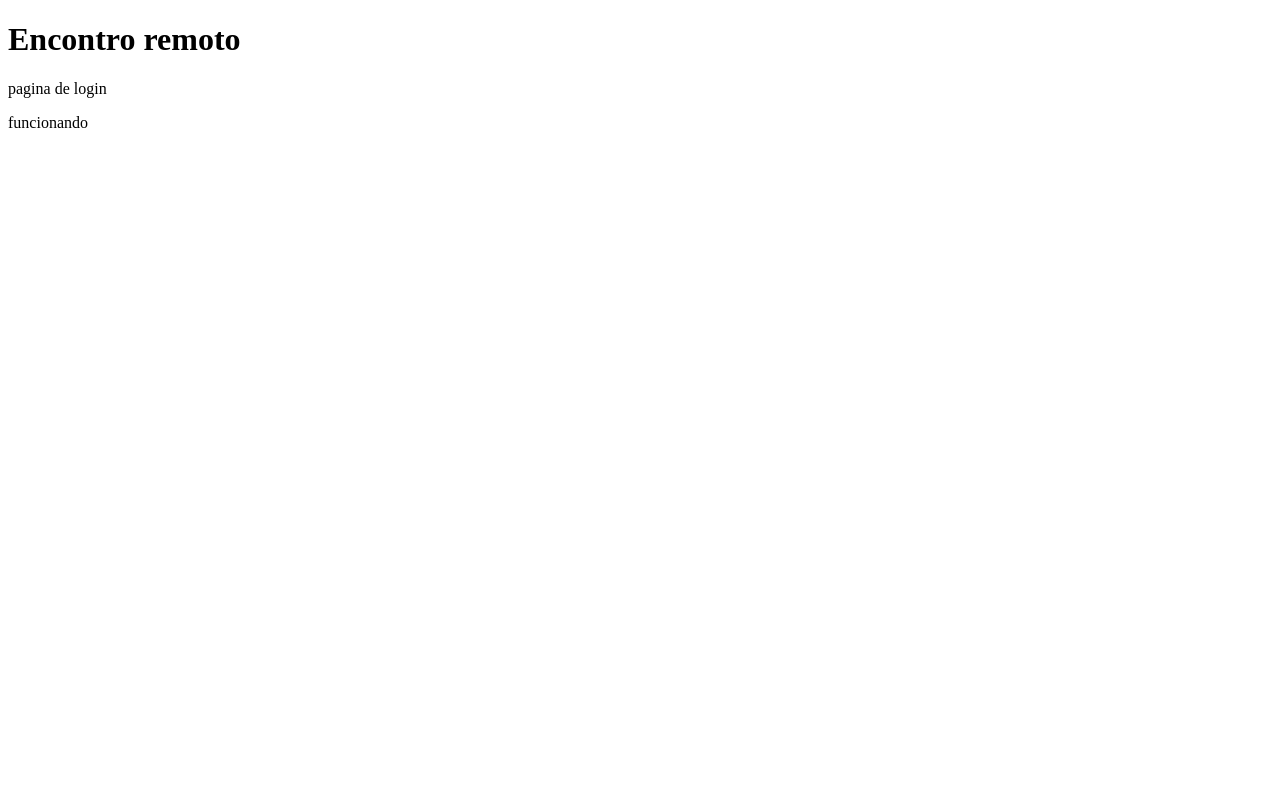
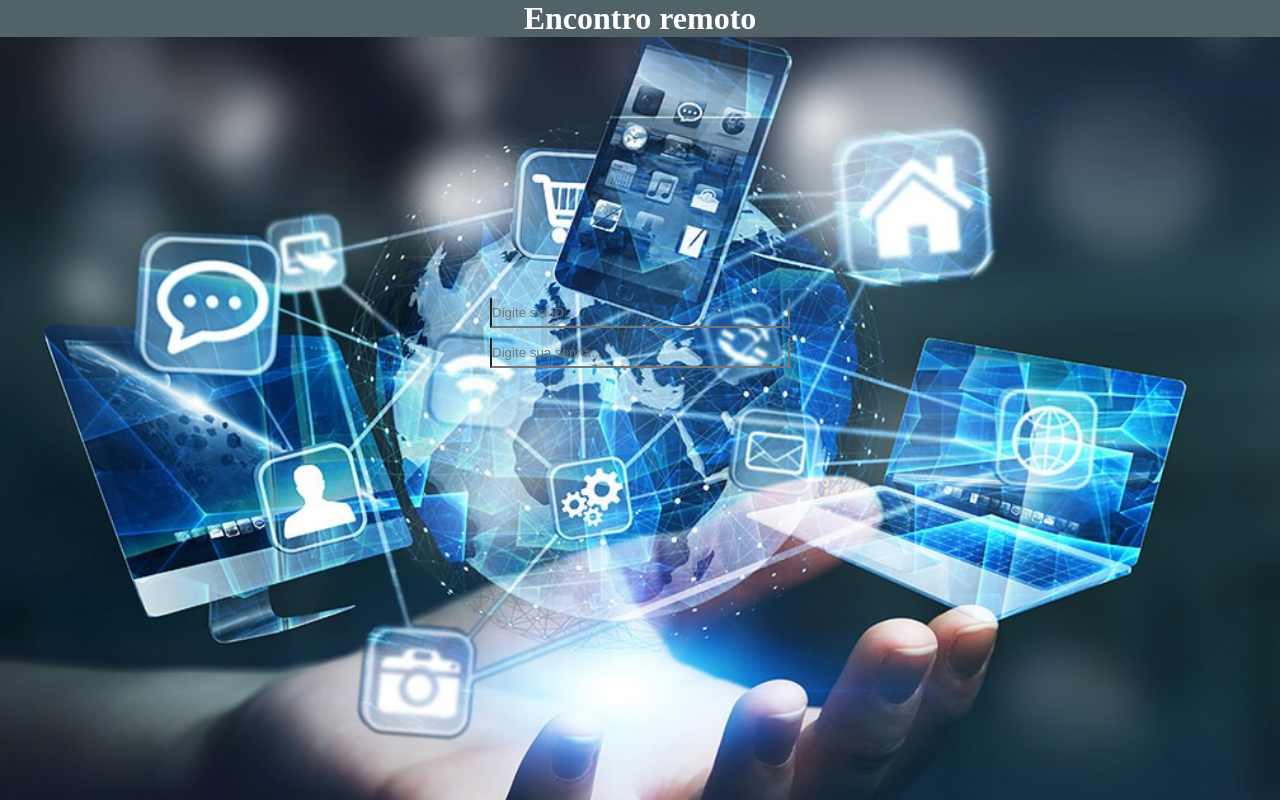
Before and after one commit to ElisbertoJunior/atividade-encontro-remoto, a plain HTML site: page index.html in a window 1280 px wide. Drawn offline with Linux system fonts and the light colour scheme.

Commit message:
adicionando tela de login

```diff
--- a/index.html
+++ b/index.html
@@ -5,6 +5,49 @@
     <meta http-equiv="X-UA-Compatible" content="IE=edge">
     <meta name="viewport" content="width=device-width, initial-scale=1.0">
     <title>Atividade Encontro remoto</title>
+    <style>
+        *{
+            margin: 0;
+            padding: 0;
+            box-sizing: border-box;
+        }
+
+        html, body {
+            height: 100%;
+            background-image: url(imagem-de-fundo.jpg);
+            background-repeat: no-repeat;
+            background-position: center;
+            background-size: cover;
+        }
+
+
+
+        header {
+            background-color: rgb(81, 99, 104);
+            color: white;
+            text-align: center;
+        }
+
+        .center{
+            max-width: 1280px;
+            margin: 0 auto;
+        }
+
+        .container{
+            text-align: center;
+            margin-top: 20%;
+        }
+
+        .container input{
+            width: 300px;
+            height: 30px;
+            margin: 5px;
+            background-color: transparent;
+            border-top: none !important;
+            border-width: none !important;
+
+        }
+    </style>
 </head>
 <body>
     <header>
@@ -13,8 +56,8 @@
 
     <div class="center">
         <div class="container">
-            <p>pagina de login</p>
-            <p>funcionando</p>
+            <input type="text" placeholder="Digite sei ID..."><br>
+            <input type="text" placeholder="Digite sua senha...">
         </div>
     </div>
 
```
